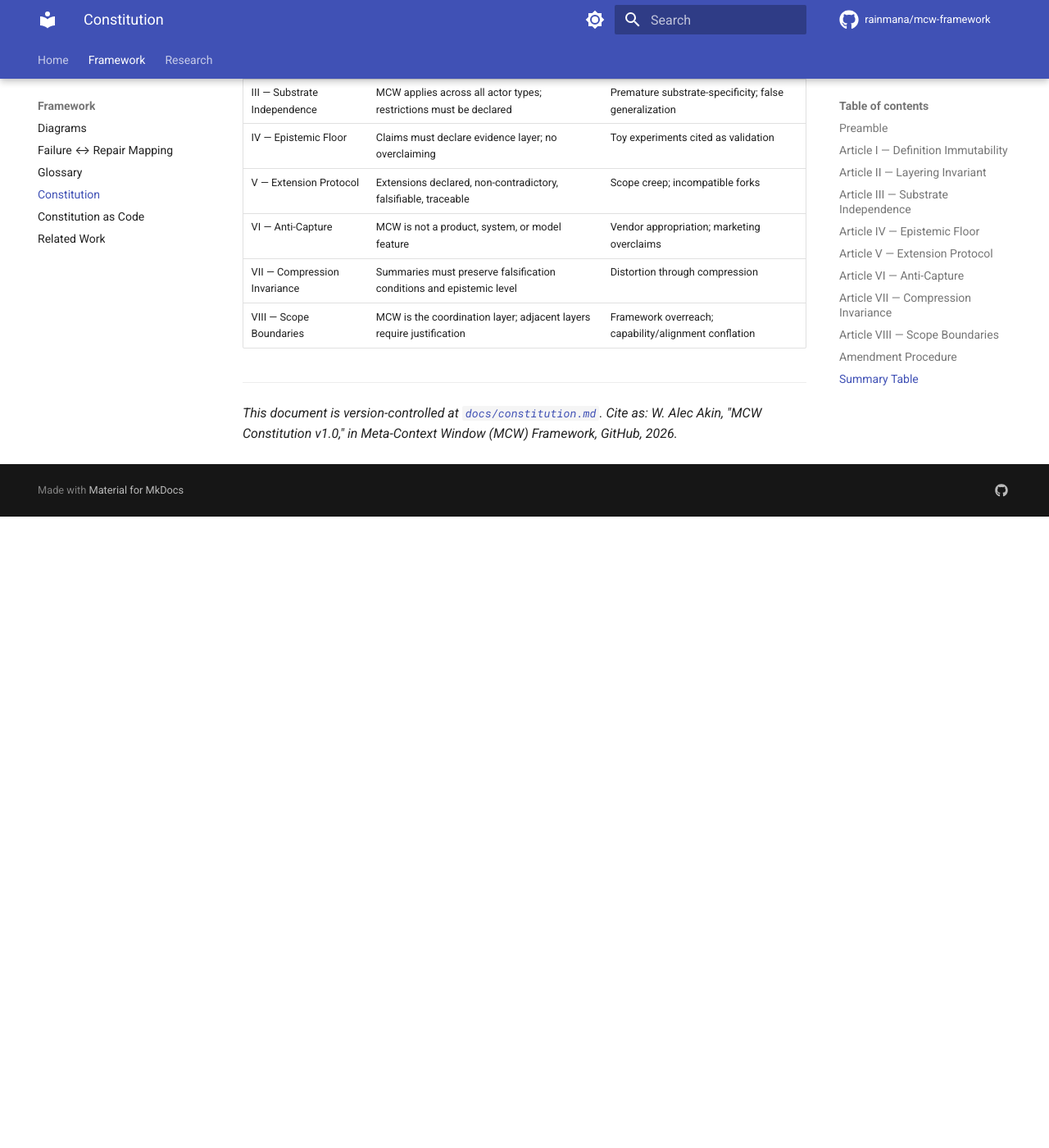
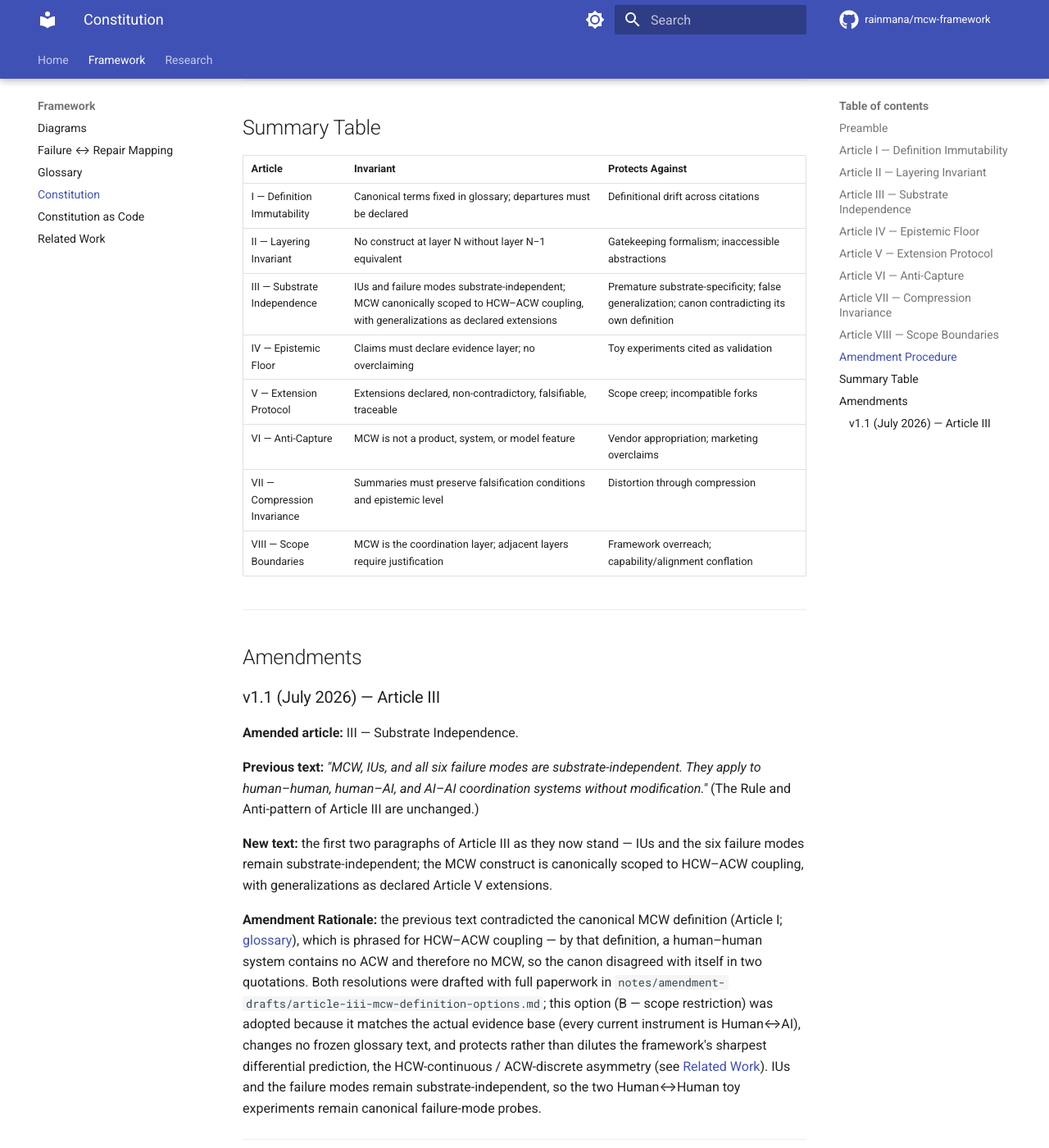
Before and after one commit to rainmana/mcw-framework, an MkDocs documentation site: the page built from docs/constitution.md, in a window 1280 px wide and 1400 px high, scrolled down 5007 px. Shown: the whole window at 82% size. Built offline with MkDocs 1.6.1 and Material for MkDocs 9.7.7, drawn with Linux system fonts in a browser that asks for light colours; comment, search, counter and statistics services are not loaded; before the commit the page ends 5637 px from its top, so only the background shows below that; some of the changed text lies outside the part shown.

Commit message:
Amend Article III: MCW scoped to HCW-ACW coupling (Constitution v1.0 -> v1.1)
CANONICAL AMENDMENT via the Amendment Procedure (version incremented, prior
text preserved, rationale recorded; merge = author consent, with the choice
delegated by the author).

Article III claimed MCW applies to human-human and AI-AI systems 'without
modification' while the canonical MCW definition (Article I, frozen) is
phrased for HCW-ACW coupling — a self-contradiction provable in two
quotations. Of the two options drafted in the decision memo, Option B is
adopted: IUs and the six failure modes remain substrate-independent; the
MCW construct is canonically scoped to HCW-ACW coupling as a declared
scope restriction; generalizations are Article V extensions with their own
falsification conditions.

Why B over A (substrate-neutral definition): B matches the actual evidence
base (every instrument is Human-AI), changes no frozen glossary text, and
protects the framework's sharpest differential prediction (the
HCW-continuous/ACW-discrete asymmetry) instead of diluting it — the merged
related-work positioning already stakes the framework on exactly this bet.

Paperwork: version header 1.1; Amendments appendix with amended article,
previous text, and rationale; summary-table row updated; cite line updated.
Consistency: paper_outline 2.2 'actor-agnostic' phrasing aligned; the
decision memo in notes/ marked DECIDED and retained as the record.

Co-Authored-By: Claude Fable 5 <noreply@anthropic.com>
Claude-Session: https://claude.ai/code/session_012vXxadkBEnQJYHkewFvPgG

```diff
--- a/docs/constitution.md
+++ b/docs/constitution.md
@@ -1,6 +1,6 @@
 # MCW Constitution
 
-**Version 1.0 · W. Alec Akin · April 2026**
+**Version 1.1 · W. Alec Akin · April 2026, amended July 2026 (see [Amendments](#amendments))**
 
 > *This document governs the canonical use of MCW framework constructs. It is not a roadmap or a philosophy — it is a set of binding invariants designed to keep cross-study comparison possible as the framework is cited, extended, and challenged.*
 
@@ -46,7 +46,11 @@ The OSI Layers of Understanding (Layers 0–5) define a strict accessibility ord
 
 ## Article III — Substrate Independence
 
-MCW, IUs, and all six failure modes are substrate-independent. They apply to human–human, human–AI, and AI–AI coordination systems without modification.
+*(Amended in v1.1 — prior text preserved in [Amendments](#amendments).)*
+
+IUs and all six failure modes are substrate-independent: they apply to human–human, human–AI, and AI–AI coordination systems without modification.
+
+The MCW construct itself is canonically defined for HCW–ACW coupling. This is a declared scope restriction, not an accident of phrasing. Generalizations of MCW to human–human or AI–AI substrates are conjectured to be coherent `[L1]` but must be filed as declared extensions under Article V, with their own falsification conditions. The framework's sharpest substrate-specific prediction — coordination effects arising from the HCW-continuous / ACW-discrete asymmetry — is testable only in Human↔AI conditions and is deliberately protected by this scoping.
 
 **Rule:** An implementation or study that restricts MCW constructs to a specific substrate (e.g., a particular model, modality, or platform) must:
 
@@ -148,7 +152,7 @@ Amendments may not remove Articles I (Definition Immutability), IV (Epistemic Fl
 |---|---|---|
 | I — Definition Immutability | Canonical terms fixed in glossary; departures must be declared | Definitional drift across citations |
 | II — Layering Invariant | No construct at layer N without layer N−1 equivalent | Gatekeeping formalism; inaccessible abstractions |
-| III — Substrate Independence | MCW applies across all actor types; restrictions must be declared | Premature substrate-specificity; false generalization |
+| III — Substrate Independence | IUs and failure modes substrate-independent; MCW canonically scoped to HCW–ACW coupling, with generalizations as declared extensions | Premature substrate-specificity; false generalization; canon contradicting its own definition |
 | IV — Epistemic Floor | Claims must declare evidence layer; no overclaiming | Toy experiments cited as validation |
 | V — Extension Protocol | Extensions declared, non-contradictory, falsifiable, traceable | Scope creep; incompatible forks |
 | VI — Anti-Capture | MCW is not a product, system, or model feature | Vendor appropriation; marketing overclaims |
@@ -157,4 +161,18 @@ Amendments may not remove Articles I (Definition Immutability), IV (Epistemic Fl
 
 ---
 
-*This document is version-controlled at [`docs/constitution.md`](https://github.com/rainmana/mcw-framework/blob/main/docs/constitution.md). Cite as: W. Alec Akin, "MCW Constitution v1.0," in *Meta-Context Window (MCW) Framework*, GitHub, 2026.*
+## Amendments
+
+### v1.1 (July 2026) — Article III
+
+**Amended article:** III — Substrate Independence.
+
+**Previous text:** *"MCW, IUs, and all six failure modes are substrate-independent. They apply to human–human, human–AI, and AI–AI coordination systems without modification."* (The Rule and Anti-pattern of Article III are unchanged.)
+
+**New text:** the first two paragraphs of Article III as they now stand — IUs and the six failure modes remain substrate-independent; the MCW construct is canonically scoped to HCW–ACW coupling, with generalizations as declared Article V extensions.
+
+**Amendment Rationale:** the previous text contradicted the canonical MCW definition (Article I; [glossary](glossary.md#meta-context-window-mcw)), which is phrased for HCW–ACW coupling — by that definition, a human–human system contains no ACW and therefore no MCW, so the canon disagreed with itself in two quotations. Both resolutions were drafted with full paperwork in `notes/amendment-drafts/article-iii-mcw-definition-options.md`; this option (B — scope restriction) was adopted because it matches the actual evidence base (every current instrument is Human↔AI), changes no frozen glossary text, and protects rather than dilutes the framework's sharpest differential prediction, the HCW-continuous / ACW-discrete asymmetry (see [Related Work](related_work.md)). IUs and the failure modes remain substrate-independent, so the two Human↔Human toy experiments remain canonical failure-mode probes.
+
+---
+
+*This document is version-controlled at [`docs/constitution.md`](https://github.com/rainmana/mcw-framework/blob/main/docs/constitution.md). Cite as: W. Alec Akin, "MCW Constitution v1.1," in *Meta-Context Window (MCW) Framework*, GitHub, 2026.*
```
Also changed, not shown: docs/paper_outline.md (+1 -1 lines), notes/amendment-drafts/article-iii-mcw-definition-options.md (+9 -0 lines).
